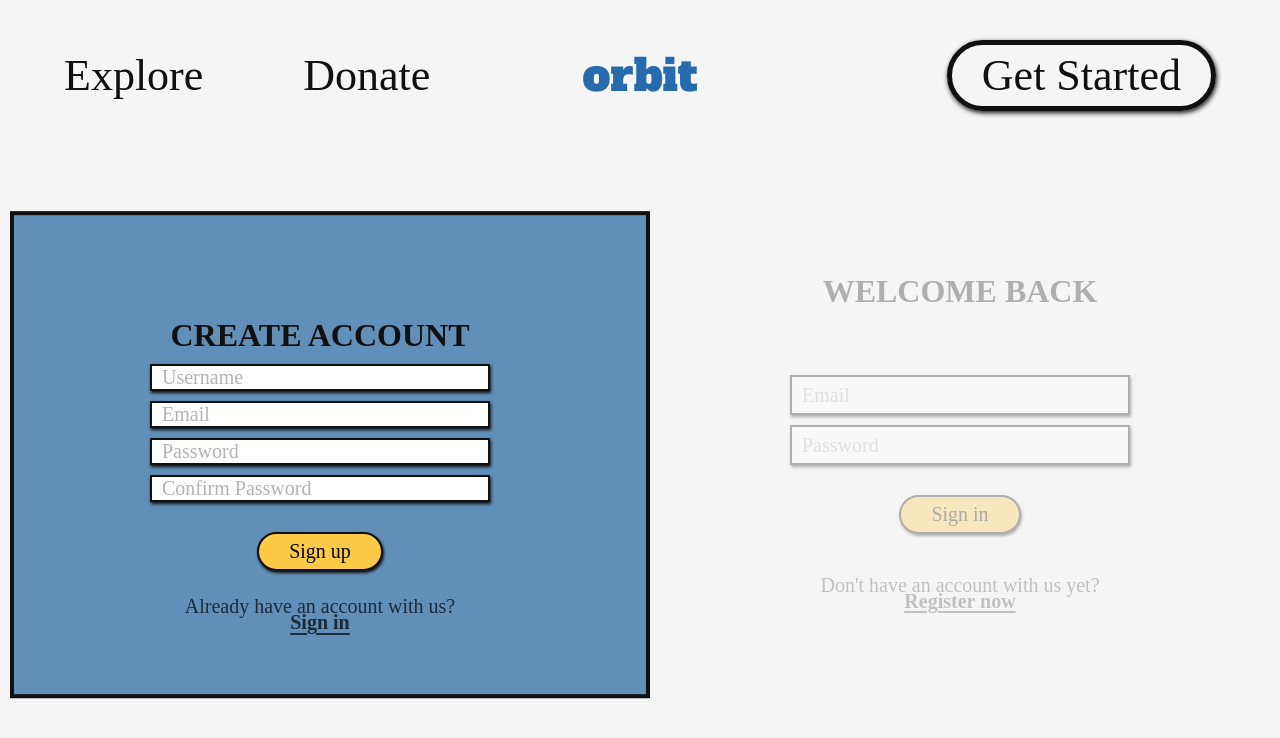
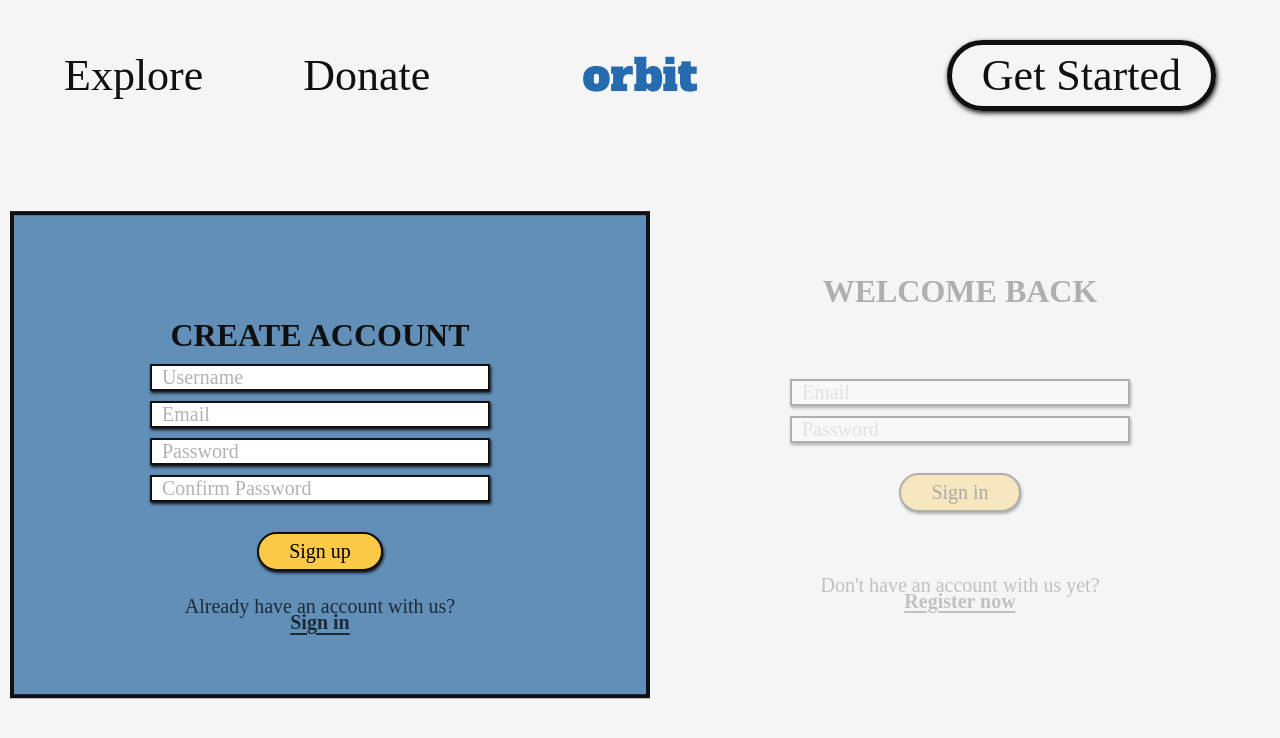
Before and after one commit to shayne-lwl/orbit, a Next.js app in the folder frontend/: page /account in a window 1280 px wide. Shown: the top 738 px of the page. Built offline with nearby package versions, Linux system fonts and the light colour scheme; a web font is replaced by a local one.

Commit message:
feat(validation): Add input validation rules for LoginForm
Implements validation for the Email and Password input fields. This
change only verifies the existence of user input (i.e., required fields).

```diff
--- a/frontend/app/components/LoginForm/LoginForm.module.css
+++ b/frontend/app/components/LoginForm/LoginForm.module.css
@@ -3,7 +3,7 @@
   align-content: center;
   padding: 20px;
   display: grid;
-  grid-template-rows: 40px 300px 100px;
+  grid-template-rows: auto;
   gap: 10px;
 }
 
@@ -21,13 +21,20 @@
 
 .formContainer {
   display: grid;
-  grid-template-rows: repeat(3, 40px);
+  grid-template-rows: auto;
   align-content: center;
   justify-items: center;
   gap: 10px;
 }
 
-.formContainer input {
+.formContainer div {
+  width: 100%;
+  display: flex;
+  flex-direction: column;
+  gap: 7px;
+}
+
+.formContainer div input {
   font-size: var(--fontsize-s);
   width: 100%;
   border: 2px solid var(--font-black);
@@ -37,7 +44,7 @@
   transition: background-color 0.4s ease-in-out;
 }
 
-.formContainer input::placeholder {
+.formContainer div input::placeholder {
   font-weight: 300;
   color: rgba(0, 0, 0, 0.3);
 }
@@ -45,6 +52,13 @@
 .formContainer input:focus {
   background-color: rgb(230, 230, 230);
   outline: none;
+}
+
+.errorMessage {
+  margin: 0;
+  line-height: 16px;
+  color: #bb2124;
+  font-size: var(--fontsize-s);
 }
 
 .signUpButton {
--- a/frontend/app/components/LoginForm/LoginForm.tsx
+++ b/frontend/app/components/LoginForm/LoginForm.tsx
@@ -19,7 +19,11 @@ export default function LoginForm({
   ref,
   currentSelection,
 }: LoginFormProps) {
-  const { register, handleSubmit } = useForm<FormInput>();
+  const {
+    register,
+    handleSubmit,
+    formState: { errors },
+  } = useForm<FormInput>();
   const onSubmit: SubmitHandler<FormInput> = (data) => console.log(data);
 
   return (
@@ -36,12 +40,27 @@ export default function LoginForm({
         onSubmit={handleSubmit(onSubmit)}
         className={styles.formContainer}
       >
-        <input type="text" placeholder="Email" {...register("email")} />
-        <input
-          type="password"
-          placeholder="Password"
-          {...register("password")}
-        />
+        <div>
+          <input
+            type="text"
+            placeholder="Email"
+            {...register("email", { required: "Email address is required" })}
+          />
+          {errors.email && (
+            <p className={styles.errorMessage}>{errors.email.message}</p>
+          )}
+        </div>
+        <div>
+          <input
+            type="password"
+            placeholder="Password"
+            {...register("password", { required: "Password is required" })}
+          />
+          {errors.password && (
+            <p className={styles.errorMessage}>{errors.password.message}</p>
+          )}
+        </div>
+
         <button type="submit" className={styles.signUpButton}>
           Sign in
         </button>
```
